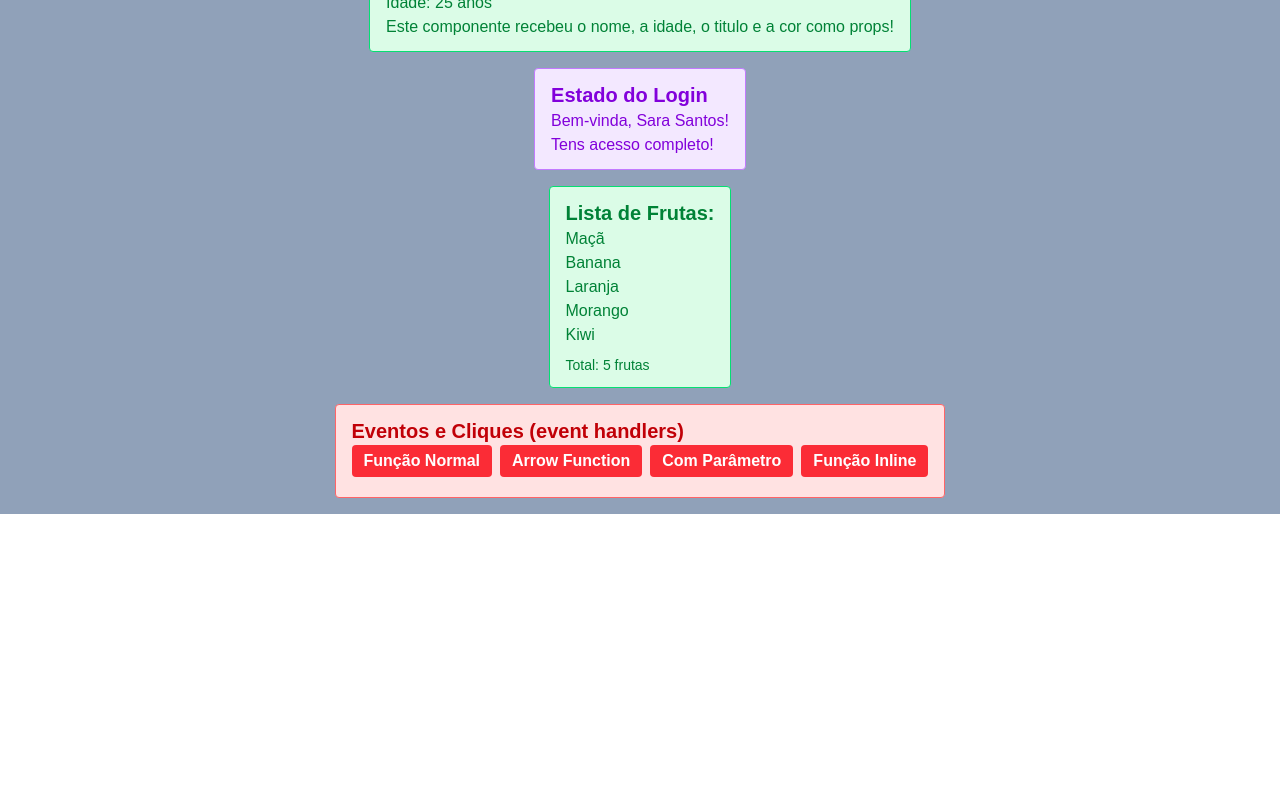
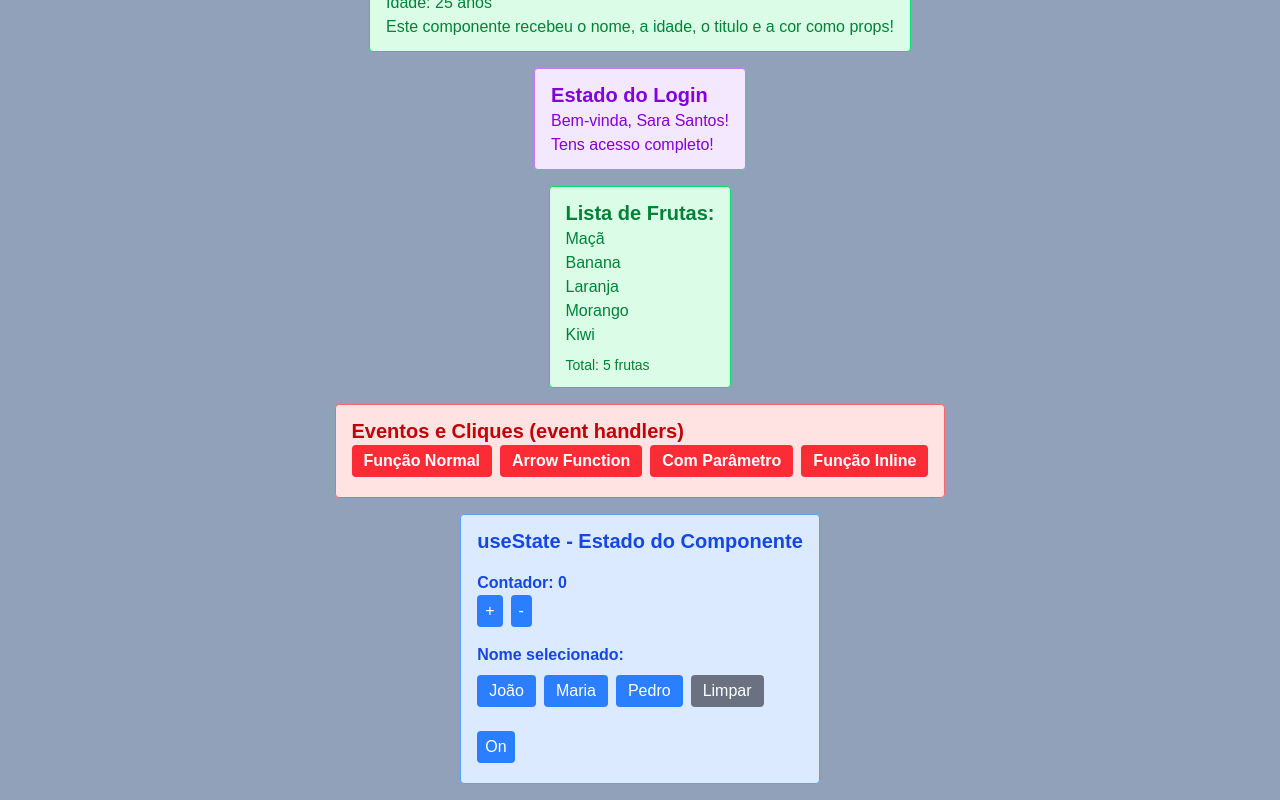
Before and after one commit to guiverdadebuss/next_template, a Next.js app in the folder my-next-project/: page / in a window 1280 px wide. Shown: the part 432-1232 px from the top of the page. Before the commit the page ends 946 px from the top, so only its background shows below. Built offline with nearby package versions, Linux system fonts and the light colour scheme.

Commit message:
feat: component with state

```diff
--- a/my-next-project/src/components/ComponenteComState.jsx
+++ b/my-next-project/src/components/ComponenteComState.jsx
@@ -0,0 +1,68 @@
+// useState permite que o componente "guarde" informação e a mude como se fosse uma variável
+// useState é um HOOK que permite criar variáveis de estado
+// Estado = informação que pode mudar e faz o componente re-renderizar
+
+// Defini um state chamado "contador" e inicializei-o a 0
+// Defini um state chamado "nome" e inicializei-o a ""
+// Defini um state chamado "strogonoff" e inicializei-o a true
+
+// Tenho 2 botões (+ e -) que alteram o valor do state "contador"
+// Tenho outros 4 botões que alteram o valor do state "nome"
+// Tenho outro botão que altera o valor do state "strogonoff"
+
+
+// Para usar state primeiro temos de importar o useState do React
+import { useState } from 'react'
+
+export default function ComponenteComState() {
+
+  const [contador, setContador] = useState(0)
+  const [nome, setNome] = useState("")
+  const [strogonoff, setStrogonoff] = useState(true)
+
+  return (
+    <div className="bg-blue-100 border border-blue-400 text-blue-700 px-4 py-3 rounded mb-4">
+      <h2 className="text-xl font-semibold">useState - Estado do Componente</h2>
+
+      {/* Alterar Contador (somar ou subtrair)*/}
+      <div className="mt-4">
+        <h3 className="font-semibold">Contador: {contador}</h3>
+        <button onClick={() => setContador(contador + 1)} className="bg-blue-500 text-white px-2 py-1 rounded mr-2">
+          +
+        </button>
+        <button onClick={() => setContador(contador - 1)} className="bg-blue-500 text-white px-2 py-1 rounded">
+          -
+        </button>
+      </div>
+
+      {/* Alterar Nome */}
+      <div className="mt-4">
+        <h3 className="font-semibold">Nome selecionado: {nome}</h3>
+        <div className="mt-2">
+          <button onClick={() => setNome("João")} className="bg-blue-500 text-white px-3 py-1 rounded mr-2 mb-2">
+            João
+          </button>
+          <button onClick={() => setNome("Maria")} className="bg-blue-500 text-white px-3 py-1 rounded mr-2 mb-2">
+            Maria
+          </button>
+          <button onClick={() => setNome("Pedro")} className="bg-blue-500 text-white px-3 py-1 rounded mr-2 mb-2">
+            Pedro
+          </button>
+          <button onClick={() => setNome("")} className="bg-gray-500 text-white px-3 py-1 rounded mb-2">
+            Limpar
+          </button>
+        </div>
+      </div>
+
+      {/* Alterar strogonoff (On ou Off) */}
+      <div className="mt-4">
+        <button onClick={() => setStrogonoff(!strogonoff)} className="bg-blue-500 text-white px-2 py-1 rounded mb-2">
+          {strogonoff ? "On" : "Off"}
+        </button>
+      </div>
+    </div>
+  )
+}
+
+// COMO USAR no index.js:
+// <ComponenteComState />
--- a/my-next-project/src/pages/index.js
+++ b/my-next-project/src/pages/index.js
@@ -6,6 +6,7 @@ import ComponenteComVariasProps from "@/components/ComponenteComVariasProps";
 import ComponenteComCondicional from "@/components/ComponenteComCondicional";
 import ComponenteComMap from "@/components/ComponenteComMap";
 import ComponenteComEventos from "@/components/ComponenteComEventos";
+import ComponenteComState from "@/components/ComponenteComState";
 
 export default function Home() {
   return (
@@ -19,13 +20,14 @@ justify-center"
       <ComponenteComUmaProp nome="Arabella" />
       <ComponenteComVariasProps
         titulo="Perfil do Utilizador"
-        cor = "green"
+        cor="green"
         nome="Maria Neto"
         idade={25}
       />
       <ComponenteComCondicional />
       <ComponenteComMap />
       <ComponenteComEventos />
+      <ComponenteComState />
     </div>
   );
 }
```
